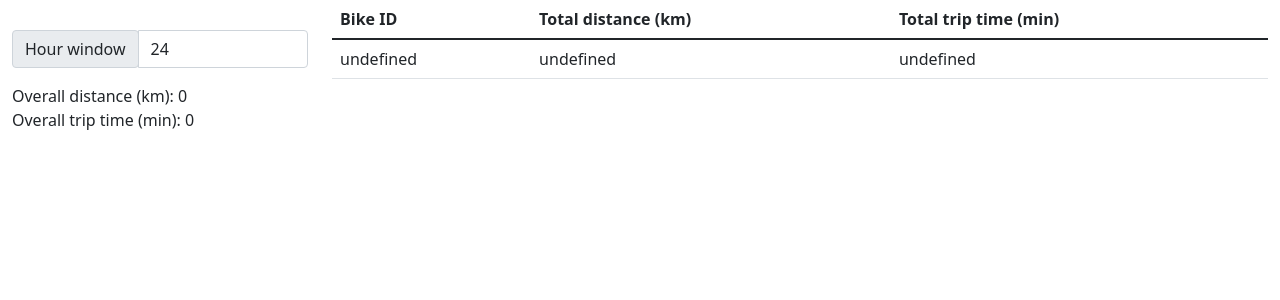
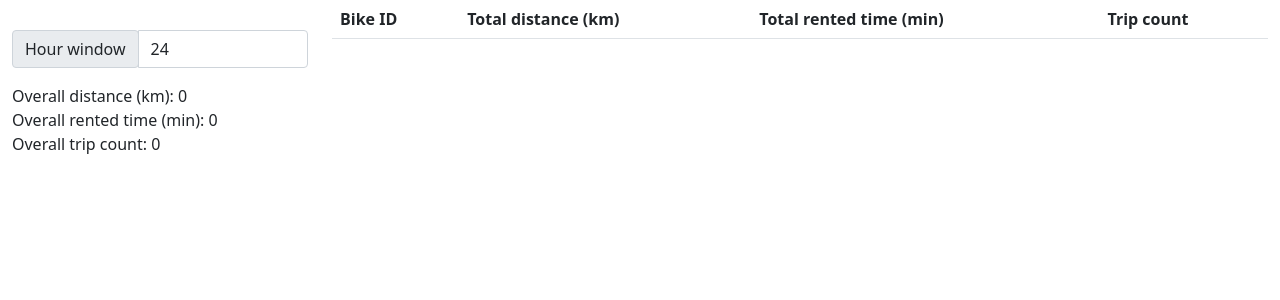
Before and after one commit to gaetanlefrioux/zoov_bikes, a Flask app: page /bikes_statistics in a window 1280 px wide. Shown: the top 300 px of the page. Run offline with Flask 2, Linux system fonts and the light colour scheme; a database or web service that is not in the repository returns one stand-in record (values such as "Sample title"); data that the repository does not hold is empty; some libraries are stand-ins or nearby versions.

Commit message:
Fix rented time and add trip count

```diff
--- a/app/app.py
+++ b/app/app.py
@@ -50,25 +50,31 @@ def bikes_statistics():
     by_bikes = select_to_json("""
         SELECT bike_id,
         	sum(calculate_distance(start_lat, start_lon, end_lat, end_lon, 'K')) as total_distance,
-        	EXTRACT(MINUTE FROM sum(end_time - start_time)) as total_time
+        	sum(end_time - start_time) as total_time,
+            count(*) as total_trip_count
         FROM trips
         where end_time is not NULL and start_time > %s
         group by system_id, bike_id
         order by sum(calculate_distance(start_lat, start_lon, end_lat, end_lon, 'K')) desc;
     """, (min_date,))
 
+    for b in by_bikes:
+        b["total_time"] = str(b["total_time"])
+
     total = select_to_json("""
         SELECT
         	sum(calculate_distance(start_lat, start_lon, end_lat, end_lon, 'K')) as total_distance,
-        	EXTRACT(MINUTE FROM sum(end_time - start_time)) as total_time
+        	sum(end_time - start_time) as total_time,
+            count(*) as total_trip_count
         FROM trips
-        where end_time is not NULL
-    """)
+        where end_time is not NULL and start_time > %s
+    """, (min_date,))
 
     results = {
         "global": {
             "total_distance": total[0]["total_distance"] if len(total) > 0 else 0,
-            "total_time": total[0]["total_time"] if len(total) > 0 else 0
+            "total_time": str(total[0]["total_time"]) if len(total) > 0 else 0,
+            "total_trip_count": total[0]["total_trip_count"] if len(total) > 0 else 0,
         },
         "by_bikes": by_bikes
     }
--- a/app/static/watch_bikes_statistics.js
+++ b/app/static/watch_bikes_statistics.js
@@ -1,4 +1,4 @@
-let col_order = ["bike_id", "total_distance", "total_time"];
+let col_order = ["bike_id", "total_distance", "total_time", "total_trip_count"];
 let input_to_name = {
   "hourWindowInput": "hour_window"
 };
@@ -22,6 +22,7 @@ function update_template(data) {
 
   document.getElementById("total-distance").textContent = data["global"]["total_distance"];
   document.getElementById("total-time").textContent = data["global"]["total_time"];
+  document.getElementById("total-trip").textContent = data["global"]["total_trip_count"];
 }
 
 function build_url() {
--- a/app/templates/bikes_statistics.html
+++ b/app/templates/bikes_statistics.html
@@ -19,7 +19,8 @@
         </div>
         <div>
           <div><span>Overall distance (km): </span><span id="total-distance">0</span></div>
-          <div><span>Overall trip time (min): </span><span id="total-time">0</span></div>
+          <div><span>Overall rented time (min): </span><span id="total-time">0</span></div>
+          <div><span>Overall trip count: </span><span id="total-trip">0</span></div>
         </div>
       </div>
       <div class="col-lg-9">
@@ -28,7 +29,8 @@
             <tr>
               <th scope="col">Bike ID</th>
               <th scope="col">Total distance (km)</th>
-              <th scope="col">Total trip time (min)</th>
+              <th scope="col">Total rented time (min)</th>
+              <th scope="col">Trip count</th>
             </tr>
           </thead>
           <tbody id="table-body">
```
